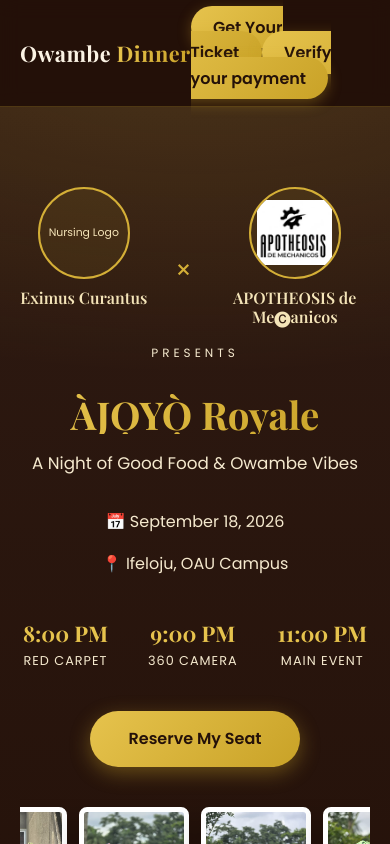
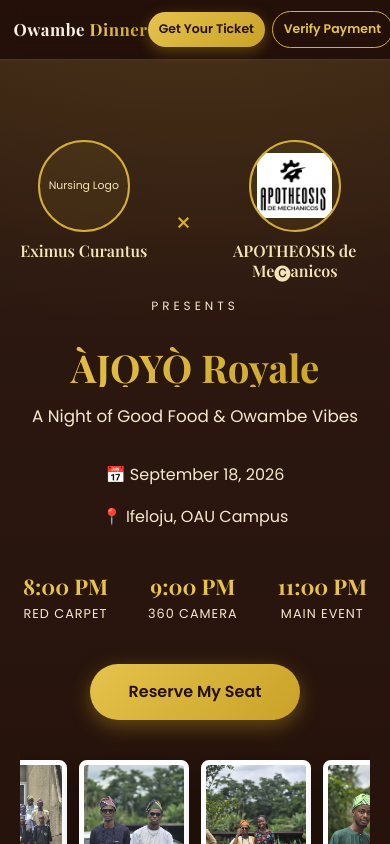
Before and after one commit to oadeniran/mee-nursing-dinner, a Next.js app: page / in a window 390 px wide. Shown: the top 844 px of the page. Built offline with nearby package versions, Linux system fonts and the light colour scheme.

Commit message:
fix top buttons responsiveness

```diff
--- a/src/app/globals.css
+++ b/src/app/globals.css
@@ -384,3 +384,25 @@
 .test-box { margin-top: 1rem; padding-top: 1rem; border-top: 1px dashed rgba(212,175,55,.3); }
 .test-box input { width: 100%; padding: .75rem 1rem; margin-bottom: .75rem; border-radius: 10px; border: 1px solid rgba(212,175,55,.3); background: rgba(255,255,255,.04); color: var(--cream); font-family: var(--font-body); }
 .test-box input:focus { outline: none; border-color: var(--gold-400); }
+
+/* ---- Top bar actions ---- */
+.topbar-actions { display: flex; align-items: center; gap: 0.6rem; }
+.pay-btn.secondary {
+  background: transparent;
+  color: var(--gold-300);
+  border: 1.5px solid var(--gold-400);
+  box-shadow: none;
+}
+.pay-btn.secondary:hover { background: rgba(212, 175, 55, 0.12); }
+
+/* Shrink the bar + buttons on phones so both fit */
+@media (max-width: 560px) {
+  .topbar { padding: 0.7rem 0.85rem; }
+  .brand { font-size: 1.05rem; }
+  .topbar-actions { gap: 0.4rem; }
+  .topbar .pay-btn {
+    padding: 0.45rem 0.7rem;
+    font-size: 0.78rem;
+    white-space: nowrap;   /* keep each label on one line */
+  }
+}
--- a/src/app/page.tsx
+++ b/src/app/page.tsx
@@ -62,15 +62,10 @@
           Owambe&nbsp;<span className="brand-accent">Dinner</span>
         </span>
 
-        <span>
-          <Link href="/pay" className="pay-btn">
-          Get Your Ticket
-        </Link>
-
-        <Link href="/verify" className="pay-btn">
-          Verify your payment
-        </Link>
-        </span>
+        <div className="topbar-actions">
+          <Link href="/pay" className="pay-btn">Get Your Ticket</Link>
+          <Link href="/verify" className="pay-btn secondary">Verify Payment</Link>
+        </div>
       </header>
 
       {/* HERO */}
```
